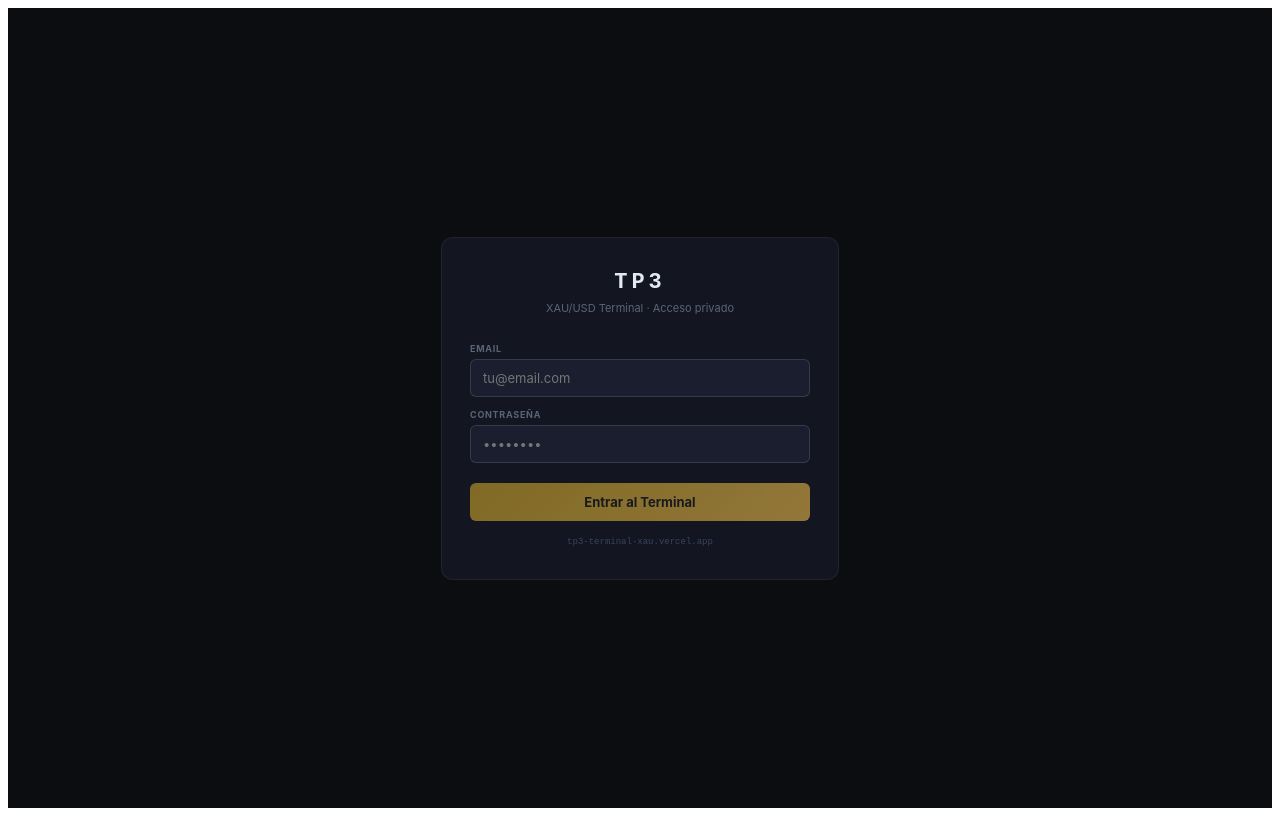
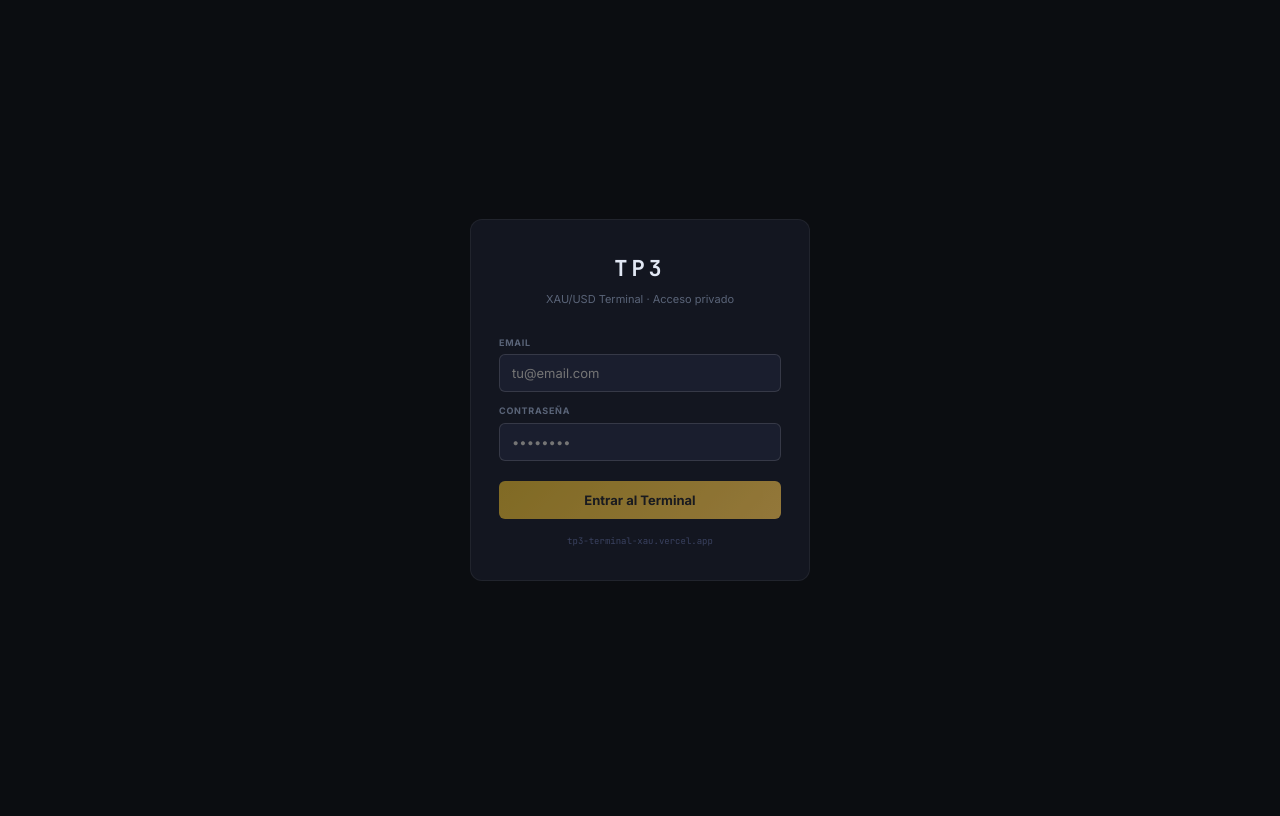
Before and after one commit to 6punto29/tp3-terminal-xau, a Next.js app: page /login in a window 1280 px wide. Built offline with nearby package versions, Linux system fonts and the light colour scheme; no server answers.

Commit message:
Add files via upload

```diff
--- /dev/null
+++ b/app/layout.tsx
@@ -0,0 +1,30 @@
+import type { Metadata } from "next";
+import { Inter } from "next/font/google";
+import "./globals.css";
+
+const inter = Inter({ subsets: ["latin"], variable: "--font-inter" });
+
+export const metadata: Metadata = {
+  title:       "TP3 · XAU/USD Terminal",
+  description: "Real-time trading terminal and quantitative backtest suite for XAU/USD",
+};
+
+export default function RootLayout({
+  children,
+}: {
+  children: React.ReactNode;
+}) {
+  return (
+    <html lang="es" className={inter.variable} data-theme="dark">
+      <head>
+        <link
+          href="https://fonts.googleapis.com/css2?family=JetBrains+Mono:wght@400;500;700&display=swap"
+          rel="stylesheet"
+        />
+      </head>
+      <body style={{ margin: 0, background: "#0B0D11" }}>
+        {children}
+      </body>
+    </html>
+  );
+}
```
